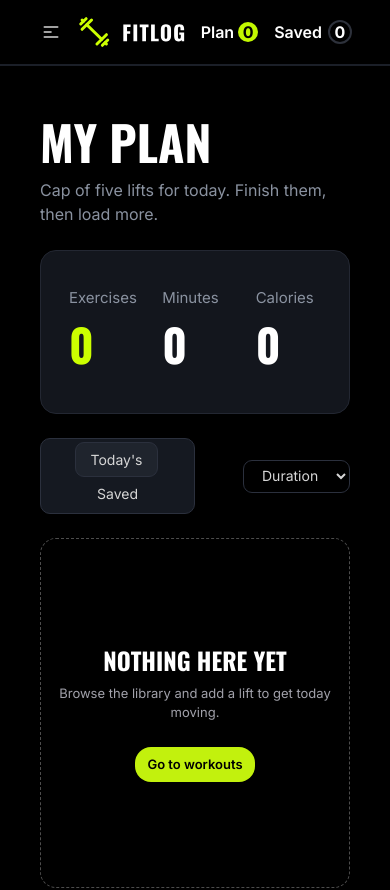
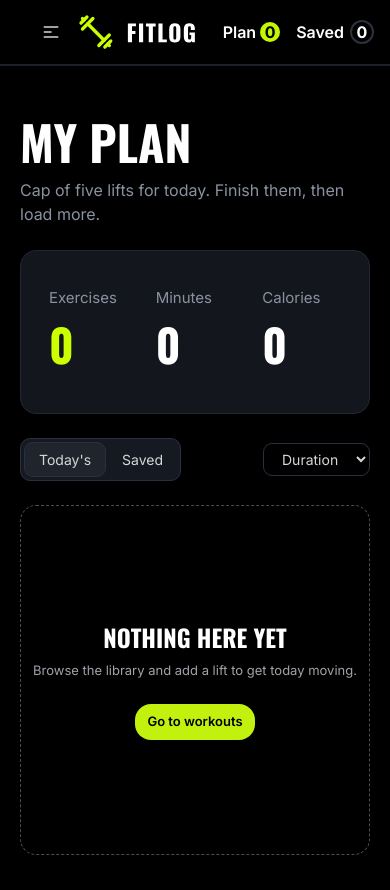
Before and after one commit to abdurrahman0205/fitlog, a Next.js app: page /myplan in a window 390 px wide. Shown: the top 890 px of the page. Built offline with nearby package versions, Linux system fonts and the light colour scheme.

Commit message:
Design update

```diff
--- a/src/app/loading.tsx
+++ b/src/app/loading.tsx
@@ -1,7 +1,7 @@
 const GlobalLoading = () => {
   return (
     <section>
-      <div className="container px-10 md:px-0 mx-auto max-w-5xl">
+      <div className="container px-5 md:px-0 mx-auto max-w-5xl">
 
         {/* Banner */}
         <div className="mt-10 flex min-h-107.5 items-center justify-between gap-10 rounded-2xl border border-[#222630] bg-[#15171D] px-12 py-10">
--- a/src/app/myplan/page.tsx
+++ b/src/app/myplan/page.tsx
@@ -8,7 +8,7 @@ import MyPlanFunction from '@/components/functions/MyPlanFunction';
 const MyPlanPage = () => {
   return (
     <section>
-      <div className='container mx-auto max-w-5xl px-10 lg:px-0'>
+      <div className='container mx-auto max-w-5xl px-5 lg:px-0'>
         <div className='flex flex-col gap-6'>
 
           <div className='mt-13'>
--- a/src/app/thelibrarydetails/[id]/loading.tsx
+++ b/src/app/thelibrarydetails/[id]/loading.tsx
@@ -3,7 +3,7 @@ import React from 'react';
 const DetailsPageLoading = () => {
   return (
     <section>
-      <div className="container mx-auto mt-15 mb-18 max-w-5xl px-10 md:px-0">
+      <div className="container mx-auto mt-15 mb-18 max-w-5xl px-5 md:px-0">
         <div className="grid gap-8 md:grid-cols-2 md:gap-10">
 
           {/* Image skeleton */}
--- a/src/app/thelibrarydetails/[id]/page.tsx
+++ b/src/app/thelibrarydetails/[id]/page.tsx
@@ -41,7 +41,7 @@ const TLDetailsPage = async({params,}:{params: Promise<{id: string}>}) => {
   return (
     <section>
 
-      <div className='container px-10 lg:px-0 mx-auto max-w-5xl mt-15 mb-18'>
+      <div className='container px-5 lg:px-0 mx-auto max-w-5xl mt-15 mb-18'>
 
         <div className='grid md:grid-cols-2 gap-5 justify-between'>
           <div className=''><Image src={image} width={740} height={740} className='w-full h-auto rounded-md' alt={name} /></div>
--- a/src/components/homepage/Banner.tsx
+++ b/src/components/homepage/Banner.tsx
@@ -8,7 +8,7 @@ import { oswald } from '@/lib/Fonts';
 const Banner = () => {
   return (
     <section className='mt-10'>
-      <div className='px-10 lg:px-0'>
+      <div className='px-5 lg:px-0'>
         <div className='container max-w-5xl mx-auto flex flex-col lg:flex-row gap-10 lg:gap-0 lg:justify-between items-center py-10 px-5 lg:px-12 bg-[#15171D] rounded-2xl border border-[#222630] text-center md:text-left'>
           <div>
             <p className='mb-6 text-[#C2F800]'>WORKOUT LIBRARY</p>
--- a/src/components/shared/NavBar.tsx
+++ b/src/components/shared/NavBar.tsx
@@ -15,7 +15,7 @@ const NavBar = () => {
 
   return (
     <header className='bg-[#000000] shadow-sm border-b-2 border-[#1B1F28]'>
-      <nav className=' container mx-auto max-w-5xl px-4 lg:px-0 pr-8 lg:pr-0'>
+      <nav className=' container mx-auto max-w-5xl px-4 lg:px-0 pr-2.5 lg:pr-0'>
         <div className="navbar">
           <div className="navbar-start">
             <div className="dropdown">
--- a/src/components/thelibrary/TheLibrary.tsx
+++ b/src/components/thelibrary/TheLibrary.tsx
@@ -20,7 +20,7 @@ const TheLibrary = async () => {
 
   return (
     <section id='library' className='my-15 '>
-      <div className='container px-10 lg:px-0 max-w-5xl xl:max-w-7xl mx-auto'>
+      <div className='container px-5 lg:px-0 max-w-5xl xl:max-w-7xl mx-auto'>
 
         <div>
           <h1 className={`text-2xl text-[#ffff] font-bold ${oswald.className}`}>THE LIBRARY</h1>
```
